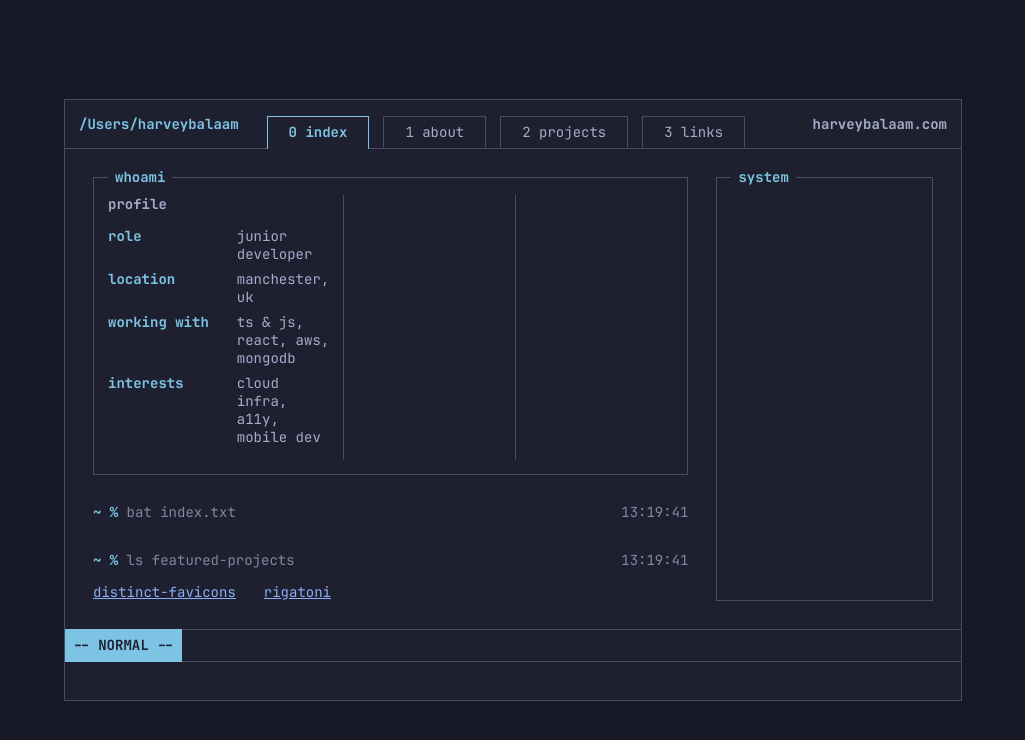
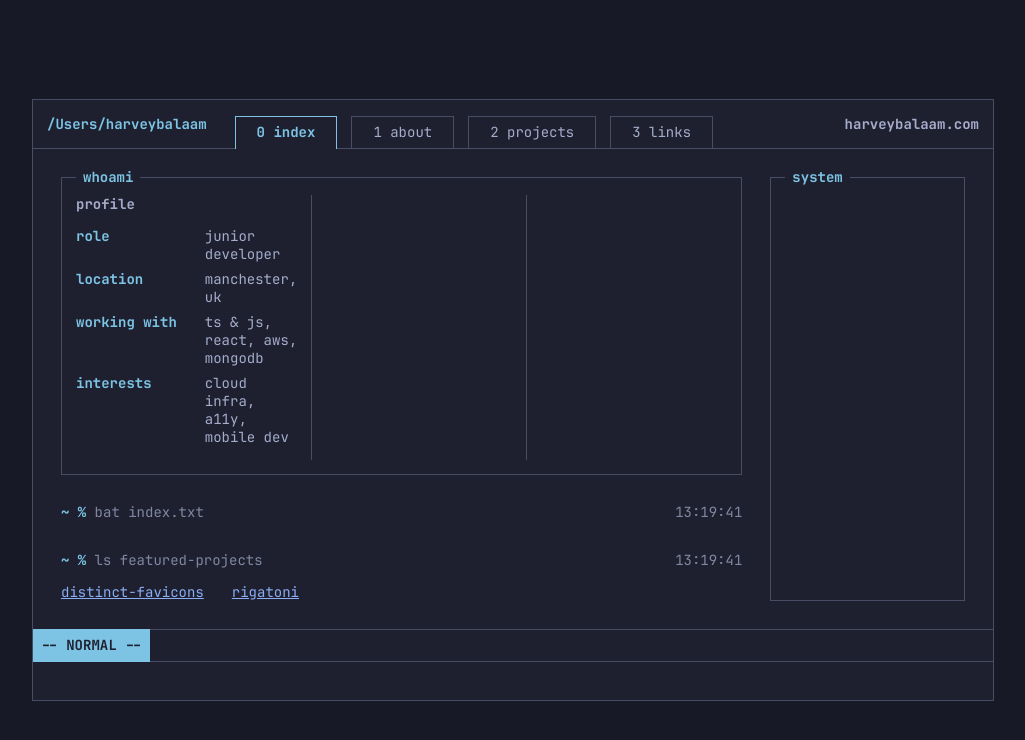
Before and after one commit to harveybalaam/personal-website, a React (Vite) app: page / in a window 1280 px wide. Shown: the top 740 px of the page, without its empty margins (127-1152 px from the left). Built offline with nearby package versions, Linux system fonts and the light colour scheme.

Commit message:
fix: adjust window dimensions

```diff
--- a/src/index.css
+++ b/src/index.css
@@ -59,7 +59,7 @@ body {
   background-color: var(--main-bg);
   border: 1px solid var(--border);
   height: 75vh;
-  width: 70vw;
+  width: 75vw;
 }
 
 .window-row {
@@ -118,7 +118,7 @@ h3 {
 #page-content {
   display: flex;
   flex-direction: column;
-  flex: 11;
+  flex: 14;
 }
 
 #system-panel {
```
